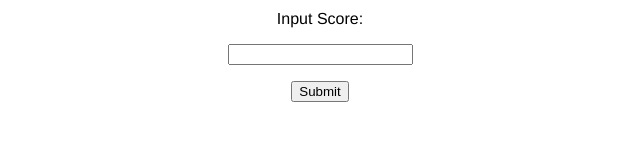
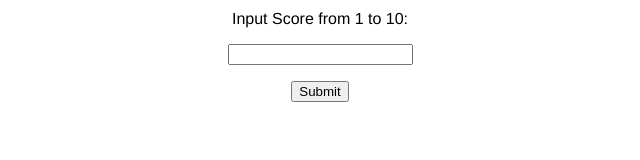
Before and after one commit to mariobox/progress-circle, a plain HTML site: page index.html in a window 1280 px wide. Shown: the full height of the page, 320-960 px from the left. Drawn offline with Linux system fonts and the light colour scheme.

Commit message:
fix copy

```diff
--- a/index.html
+++ b/index.html
@@ -7,7 +7,7 @@
 <body>
     <div id="inputScore">
         <form>
-            Input Score:
+            Input Score from 1 to 10:
             <p>
                 <input type="text" id="inp1" value="">
             </p>
```
